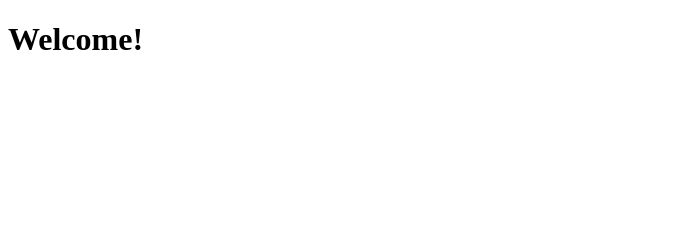
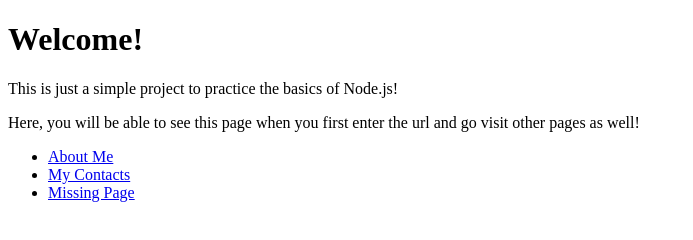
Before and after one commit to vins123sinned/basic-informational-site, a plain HTML site: page index.html in a window 1280 px wide. Shown: the whole page, without its empty margins (0-693 px from the left). Drawn offline with Linux system fonts and the light colour scheme.

Commit message:
feat(html): add content and links to index.html

```diff
--- a/index.html
+++ b/index.html
@@ -7,5 +7,18 @@
 </head>
 <body>
   <h1>Welcome!</h1>
+  <p>This is just a simple project to practice the basics of Node.js!</p>
+  <p>Here, you will be able to see this page when you first enter the url and go visit other pages as well!</p>
+  <ul>
+    <li>
+      <a href="/about">About Me</a>
+    </li>
+    <li>
+      <a href="/contact-me">My Contacts</a>
+    </li>
+    <li>
+      <a href="/missingno">Missing Page</a>
+    </li>
+  </ul>
 </body>
 </html>
```
